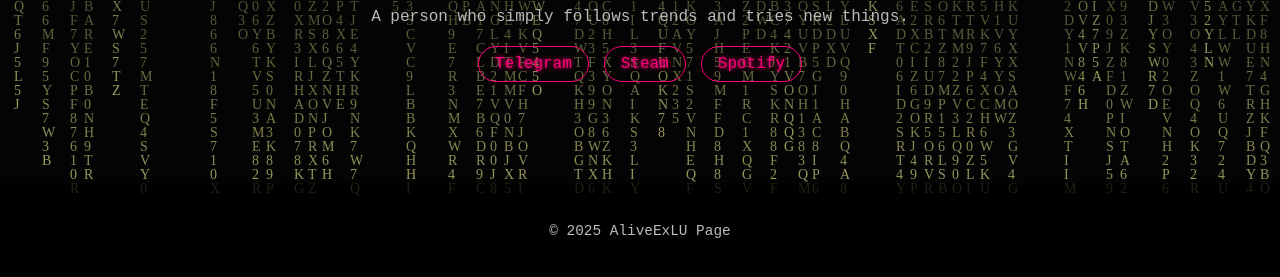
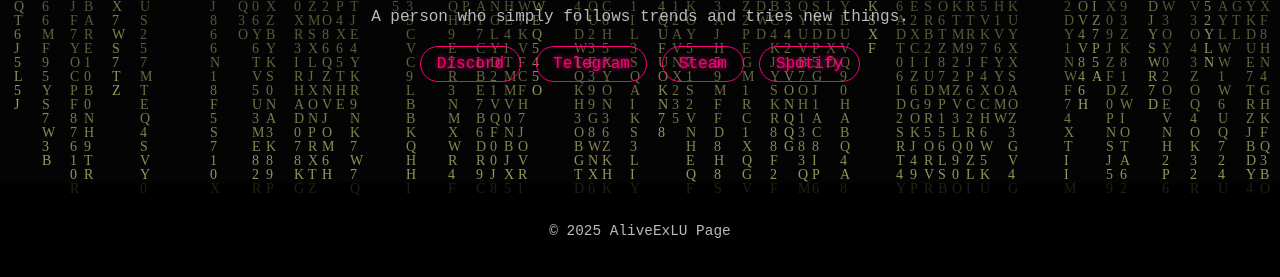
Before and after one commit to ouo-anime/my-references, a plain HTML site: page index.html in a window 1280 px wide. Shown: the part 521-798 px from the top of the page. Drawn offline with Linux system fonts and the light colour scheme; animation ran at ten frames a second; a web font is replaced by a local one.

Commit message:
Added Discord

```diff
--- a/index.html
+++ b/index.html
@@ -148,6 +148,7 @@
             <p class="quote">“The sky above the port was the color of television, tuned to a dead channel.” — William Gibson, Neuromancer (1984)</p>
             <p class="description">A person who simply follows trends and tries new things.</p>
             <div class="social-links">
+                <a href="https://discord.gg/UHPBkTaBw2" target="_blank">Discord</a>
                 <a href="https://t.me/mi_uwu_mi">Telegram</a>
                 <a href="https://steamcommunity.com/profiles/76561199646701194/" target="_blank">Steam</a>
                 <a href="https://open.spotify.com/user/31uq62ojgkf6ujvhbtrubcvlhw3u" target="_blank">Spotify</a>
```
